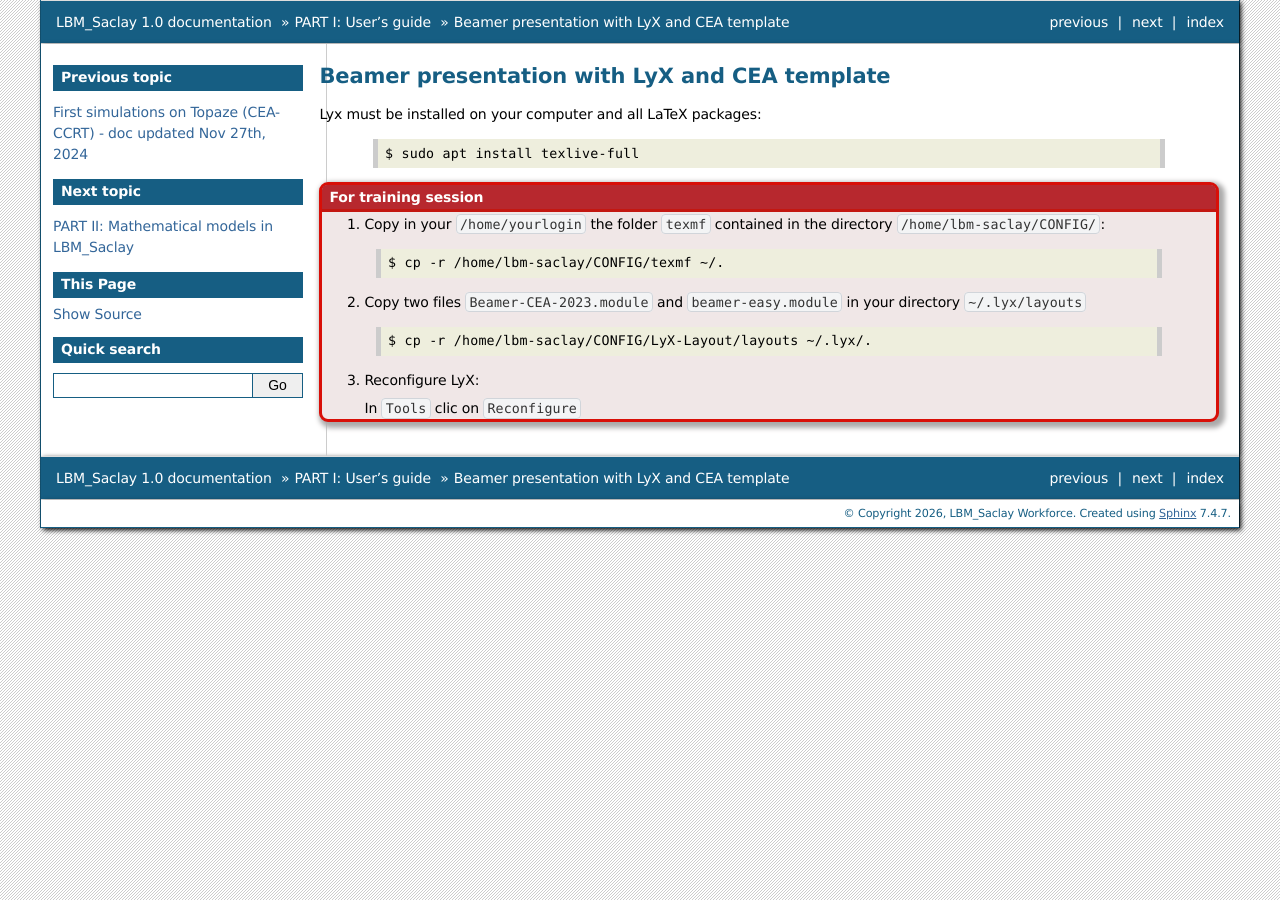
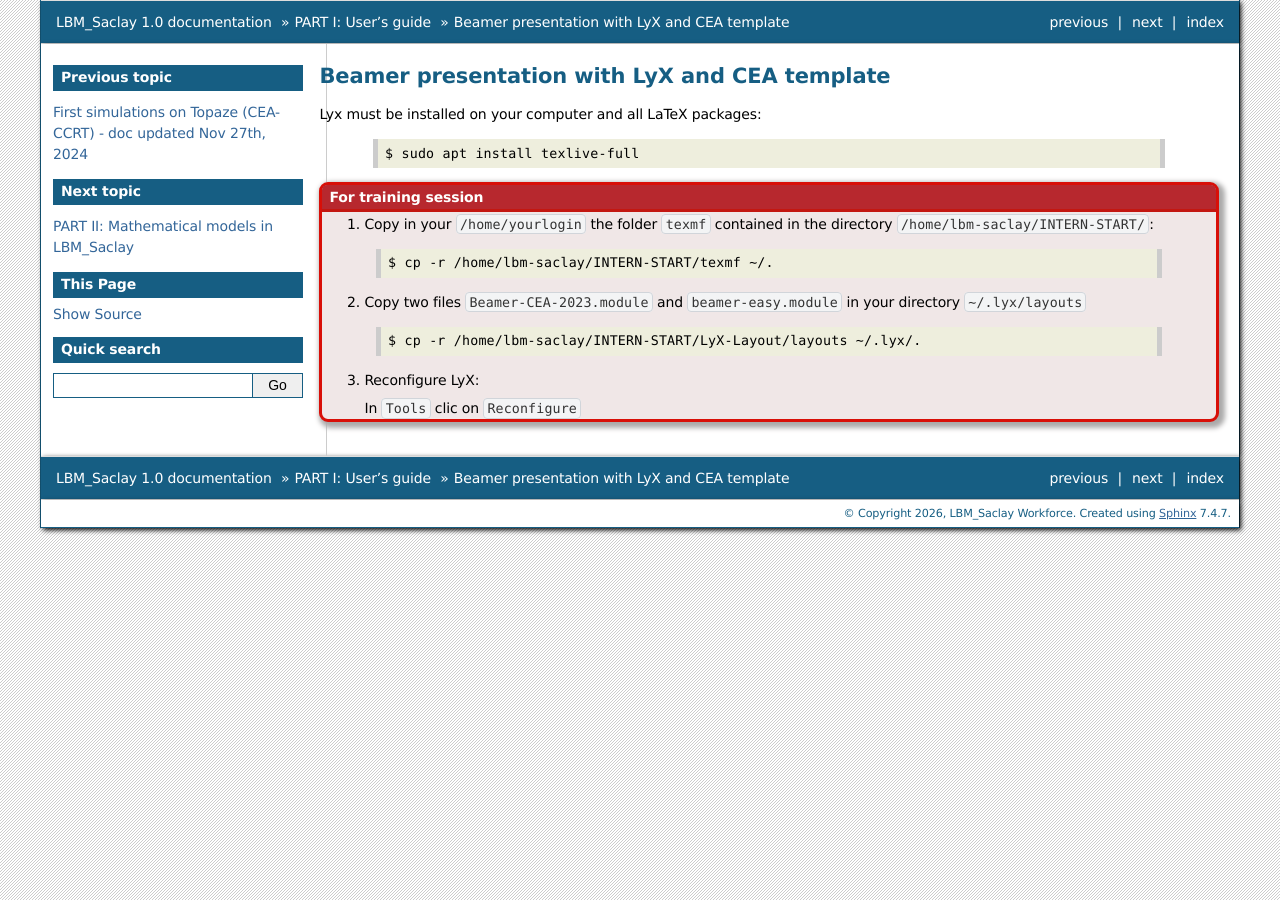
Before and after one commit to cea-lbm-saclay/LBM_Saclay_Documentation, a Sphinx documentation site: the page built from doc/src_doc/01_USER_GUIDE/PRESENTATION_BEAMER-LYX/Beamer-with-Lyx-CEA-Template.rst, in a window 1280 px wide. Built offline with Sphinx 7.4.7, drawn with Linux system fonts in a browser that asks for light colours.

Commit message:
Modif template LyX

```diff
--- a/doc/src_doc/01_USER_GUIDE/PRESENTATION_BEAMER-LYX/Beamer-with-Lyx-CEA-Template.rst
+++ b/doc/src_doc/01_USER_GUIDE/PRESENTATION_BEAMER-LYX/Beamer-with-Lyx-CEA-Template.rst
@@ -11,17 +11,17 @@ Lyx must be installed on your computer and all LaTeX packages:
 .. admonition:: For training session
    :class: error
 
-   1. Copy in your ``/home/yourlogin`` the folder ``texmf`` contained in the directory ``/home/lbm-saclay/CONFIG/``:
+   1. Copy in your ``/home/yourlogin`` the folder ``texmf`` contained in the directory ``/home/lbm-saclay/INTERN-START/``:
 
     .. code-block:: shell
 
-       $ cp -r /home/lbm-saclay/CONFIG/texmf ~/.
+       $ cp -r /home/lbm-saclay/INTERN-START/texmf ~/.
 
    2. Copy two files ``Beamer-CEA-2023.module`` and  ``beamer-easy.module`` in your directory ``~/.lyx/layouts``
 
     .. code-block:: shell
 
-       $ cp -r /home/lbm-saclay/CONFIG/LyX-Layout/layouts ~/.lyx/.
+       $ cp -r /home/lbm-saclay/INTERN-START/LyX-Layout/layouts ~/.lyx/.
 
    3. Reconfigure LyX:
 
--- a/doc/src_doc/01_USER_GUIDE/TOC_User-Guide.rst
+++ b/doc/src_doc/01_USER_GUIDE/TOC_User-Guide.rst
@@ -43,7 +43,6 @@ PART I: User's guide
 
       ./QUICKSTART/Compil_GPU_MPI_Topaze.rst
 
-.. only:: titania
 
    .. toctree::
       :maxdepth: 2
```
